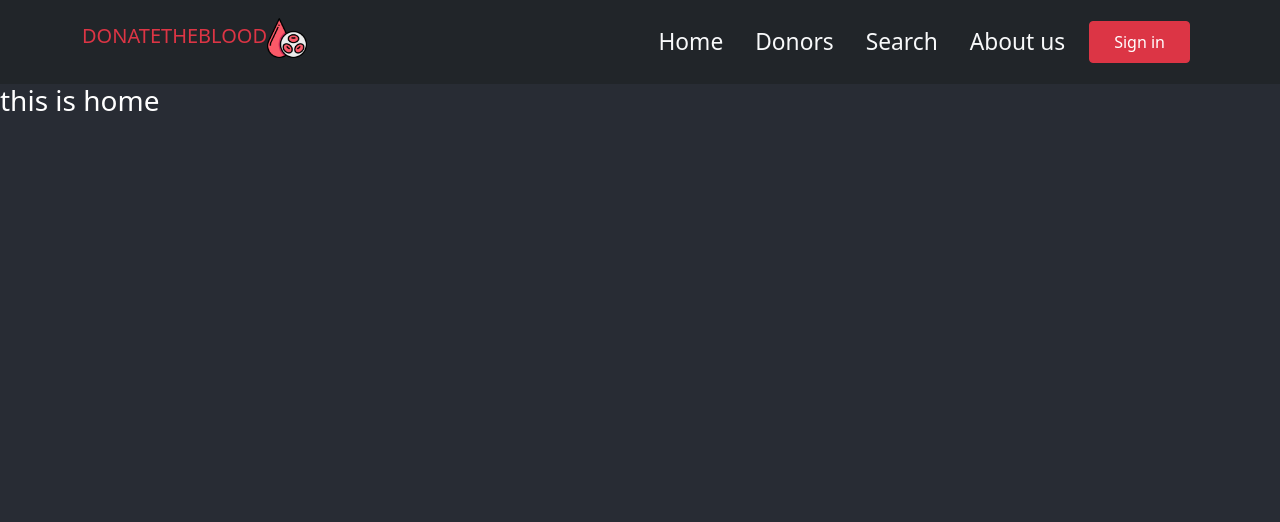
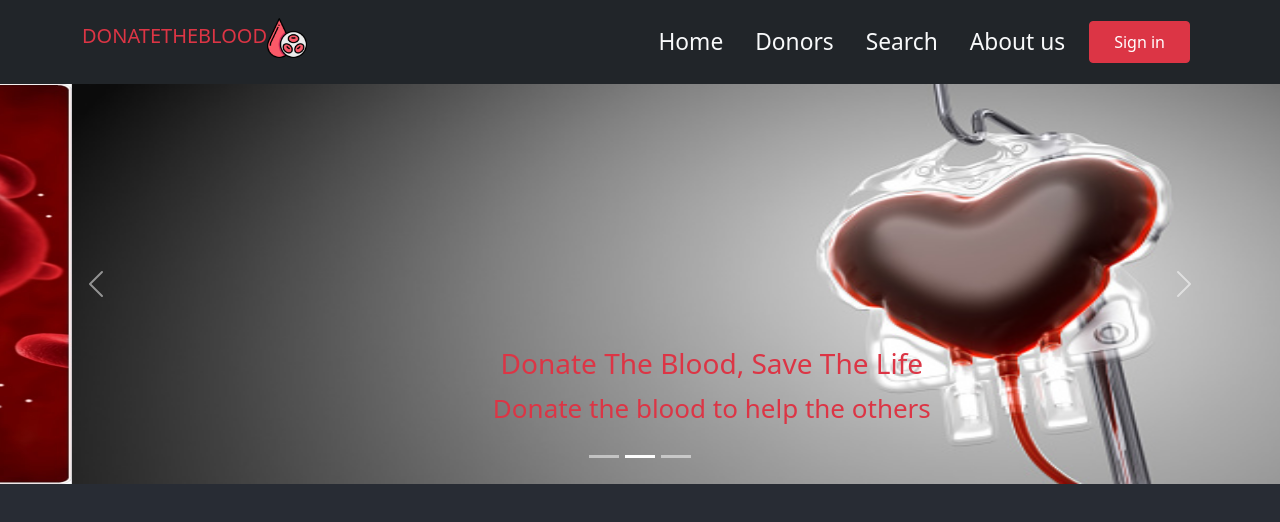
Before and after one commit to QuaziSamiha/blood-donation-client, a React (Create React App) app: page / in a window 1280 px wide. Shown: the top 522 px of the page. Built offline with nearby package versions, Linux system fonts and the light colour scheme.

Commit message:
carousel in home page done

```diff
--- /dev/null
+++ b/src/components/Home/Home.css
@@ -0,0 +1,4 @@
+.blood-banner img {
+    height: 400px;
+    width: 100%;
+}
--- a/src/components/Home/Home.js
+++ b/src/components/Home/Home.js
@@ -1,12 +1,50 @@
 import React from 'react';
-import Header from './Home';
+import Carousel1 from '../../images/carousel-image1.jpg';
+import Carousel2 from '../../images/carousel-image4.jpg';
+import Carousel3 from '../../images/carousel-image5.jpg';
+import './Home.css';
 
 const Home = () => {
     return (
         <div>
-            {/* <Header /> */}
-
-            <h3>this is home</h3>
+            <div id="carouselExampleCaptions" className="carousel slide blood-banner" data-bs-ride="carousel">
+                <div className="carousel-indicators">
+                    <button type="button" data-bs-target="#carouselExampleCaptions" data-bs-slide-to="0" className="active" aria-current="true" aria-label="Slide 1"></button>
+                    <button type="button" data-bs-target="#carouselExampleCaptions" data-bs-slide-to="1" aria-label="Slide 2"></button>
+                    <button type="button" data-bs-target="#carouselExampleCaptions" data-bs-slide-to="2" aria-label="Slide 3"></button>
+                </div>
+                <div className="carousel-inner">
+                    <div className="carousel-item active">
+                        <img src={Carousel1} alt="" classNameName="d-block w-100" />
+                        <div className="carousel-caption d-none d-md-block">
+                            <h3>Donate The Blood, Save The Life</h3>
+                            <p>Donate the blood to help the others</p>
+                        </div>
+                    </div>
+                    <div className="carousel-item">
+                        <img src={Carousel2} alt="" classNameName="d-block w-100" />
+                        <div className="carousel-caption d-none d-md-block">
+                            <h3 className='text-danger'>Donate The Blood, Save The Life</h3>
+                            <p className='text-danger'>Donate the blood to help the others</p>
+                        </div>
+                    </div>
+                    <div className="carousel-item">
+                        <img src={Carousel3} alt="" classNameName="d-block w-100" />
+                        <div className="carousel-caption d-none d-md-block">
+                            <h3 className='text-danger'>Donate The Blood, Save The Life</h3>
+                            <p className='text-danger'>Donate the blood to help the others</p>
+                        </div>
+                    </div>
+                </div>
+                <button className="carousel-control-prev" type="button" data-bs-target="#carouselExampleCaptions" data-bs-slide="prev">
+                    <span className="carousel-control-prev-icon" aria-hidden="true"></span>
+                    <span className="visually-hidden">Previous</span>
+                </button>
+                <button className="carousel-control-next" type="button" data-bs-target="#carouselExampleCaptions" data-bs-slide="next">
+                    <span className="carousel-control-next-icon" aria-hidden="true"></span>
+                    <span className="visually-hidden">Next</span>
+                </button>
+            </div>
         </div>
     );
 };
```
Also changed, not shown: src/images/carousel-image4.jpg (added), src/images/carousel-image5.jpg (added).
